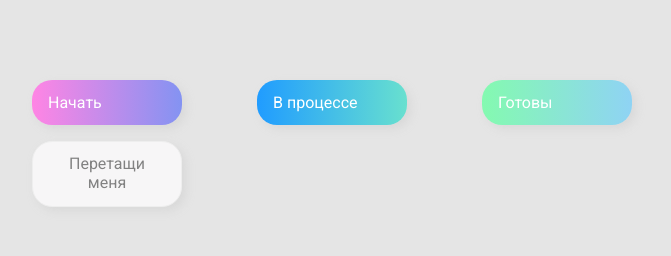
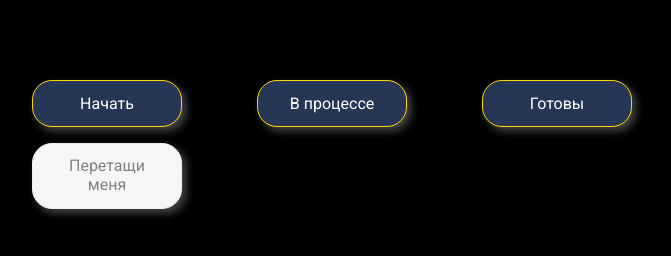
Before and after one commit to RomanBudko-hash/JabaScript, a plain HTML site: page forVladilen/DrugAndDrop/index.html in a window 1280 px wide. Shown: the whole page, without its empty margins (308-979 px from the left). Drawn offline with Linux system fonts and the light colour scheme.

Commit message:
Доведение до идеала основной ветки

```diff
--- a/forVladilen/DrugAndDrop/styles.css
+++ b/forVladilen/DrugAndDrop/styles.css
@@ -6,7 +6,7 @@
 
 body {
   font-family: 'Roboto', sans-serif;
-  background-color: #e5e5e5;
+  background-color: black;
   display: flex;
   padding-top: 5rem;
   justify-content: center;
@@ -52,19 +52,26 @@ body {
 }
 
 .start {
-  background: linear-gradient(90deg, #ff85e4 0%, #229efd 179.25%);
+  background: #283655;
+  text-align: center;
+  border:1px solid gold;
 }
 
 .progress {
-  background: linear-gradient(90deg, #209cff 0%, #68e0cf 100%);
+  background: #283655;
+  text-align: center;
+  border:1px solid gold;
 }
 
 .done {
-  background: linear-gradient(90deg, #84fab0 0%, #8fd3f4 100%);
+  background: #283655;
+  text-align: center;
+  border:1px solid gold;
 }
 
 .hold {
-  background-color: black;
+  background-color: #1e1f26;
+  border: 1px solid #fff;
 }
 
 .hide {
@@ -72,5 +79,5 @@ body {
 }
 
 .hovered {
-  border-top: 3px solid rgb(236, 223, 35)
+  border-top: 1px solid rgb(245, 245, 241)
 }
```
Also changed, not shown: forVladilen/DrugAndDrop/index.html (+1 -0 lines).
